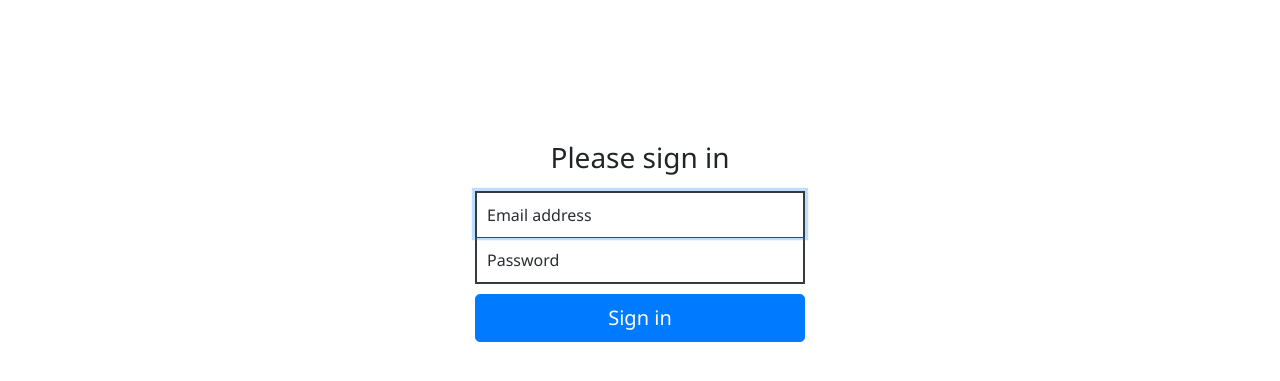
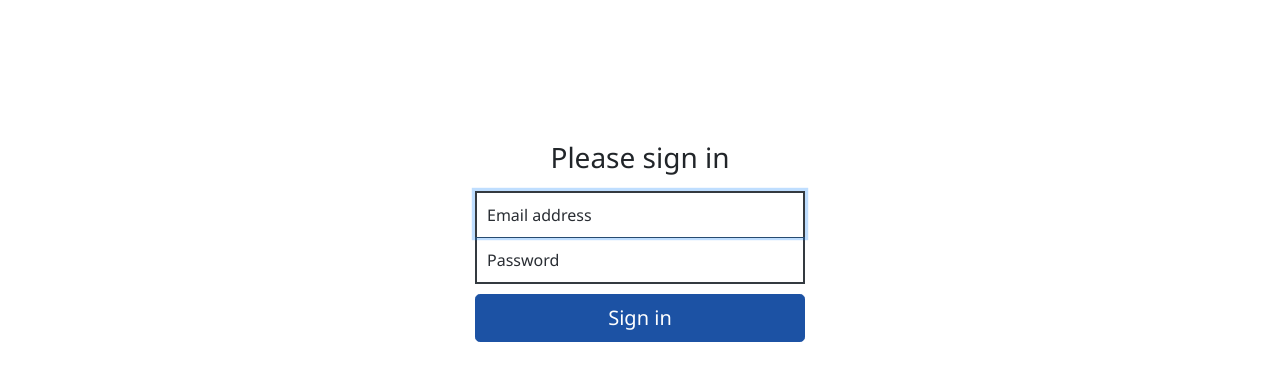
Before and after one commit to Swirrl/dfm, an Eleventy site: page wireframes/login/index.html in a window 1280 px wide. Shown: the part 75-456 px from the top of the page. Built offline with nearby package versions, Linux system fonts and the light colour scheme; Eleventy itself is replaced by a stand-in of ours; files that its build step writes are made by us from their sources.

Commit message:
#25 make buttons darker

```diff
--- a/wireframes/assets/css/style.css
+++ b/wireframes/assets/css/style.css
@@ -10,7 +10,7 @@ body {
   font-weight: normal;
 }
 
-/* Links and buttons */
+/* Links */
 
 .text-decoration-underline {
   text-decoration: underline;
@@ -22,6 +22,18 @@ a {
 
 a:hover {
   color: #123872;
+}
+
+/* Buttons */
+
+.btn-primary {
+  background-color: #1c52a4;
+  border-color: #1c52a4;
+}
+
+.btn-primary:hover {
+  background-color: #123872;
+  border-color: #123872;
 }
 
 /* Header */
```
